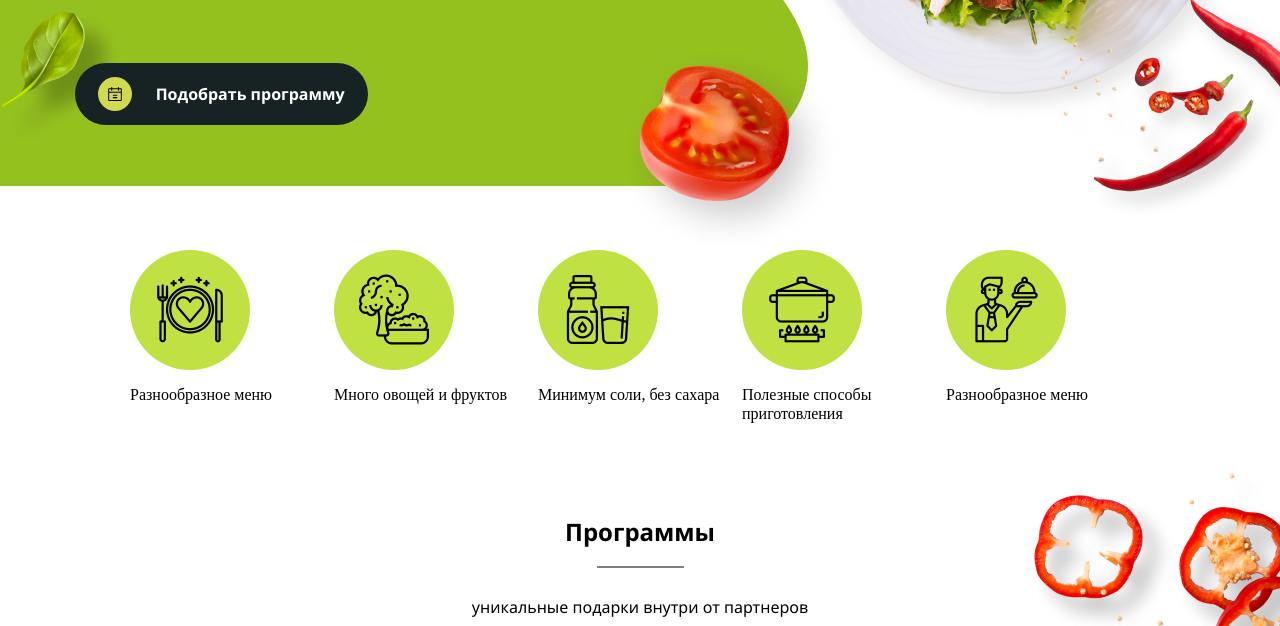
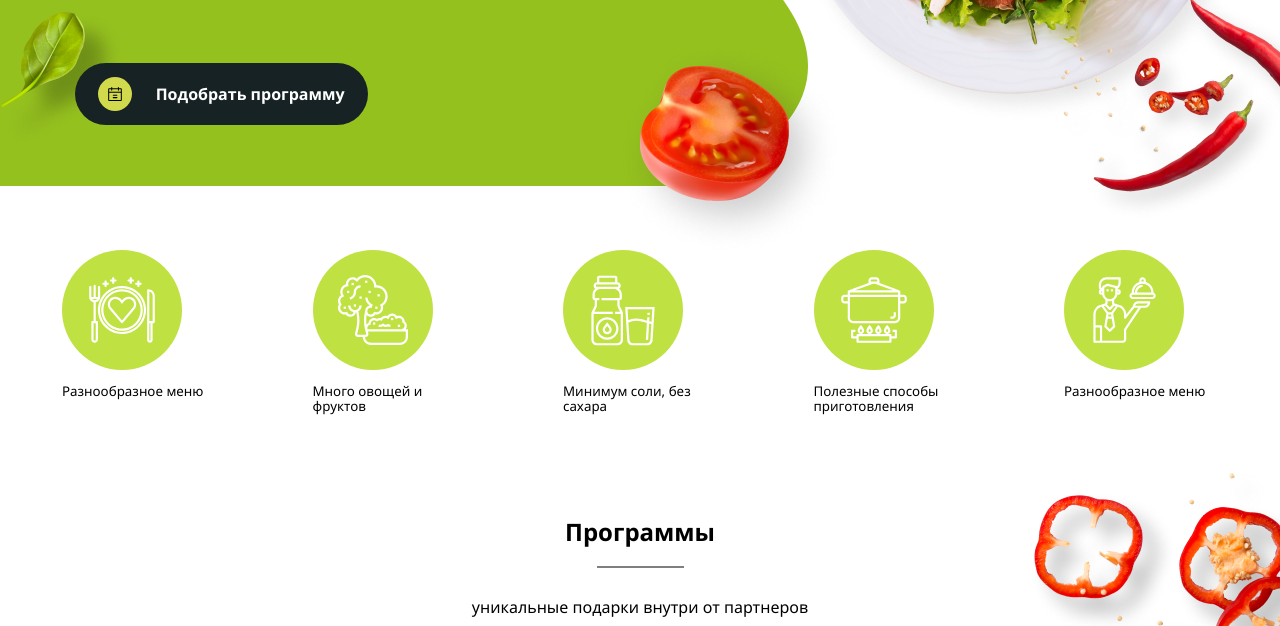
Before and after one commit to zaq345/static, a plain HTML site: page index.html in a window 1280 px wide. Shown: the part 474-1100 px from the top of the page. Drawn offline with Linux system fonts and the light colour scheme.

Commit message:
выполнил задание №1

```diff
--- a/index.html
+++ b/index.html
@@ -84,7 +84,7 @@
 
   <main>
 
-    <!-- <article class="row-circles">
+    <article class="row-circles">
       <div class="circle">
         <img src="./img/header/circle1.svg" alt="circle1">
         <p>Разнообразное меню</p>
@@ -109,57 +109,7 @@
         <img src="./img/header/circle5.svg" alt="circle5">
         <p>Разнообразное меню</p>
       </div>
-    </article> -->
-
-    <article class="circles">
-      <div class="bz-content">
-
-        <div class="circle-box">
-          <div class="circle">
-            <div class="icon-1"></div>
-          </div>
-
-          <p>Разнообразное меню</p>
-        </div>
-
-        <div class="circle-box">
-          <div class="circle">
-            <div class="icon-2"></div>
-          </div>
-
-          <p>Много овощей и фруктов</p>
-        </div>
-
-        <div class="circle-box">
-          <div class="circle">
-            <div class="icon-3"></div>
-          </div>
-
-          <p>Минимум соли, без сахара</p>
-        </div>
-
-        <div class="circle-box">
-          <div class="circle">
-            <div class="icon-4"></div>
-          </div>
-
-          <p>Полезные способы приготовления</p>
-        </div>
-
-        <div class="circle-box">
-          <div class="circle">
-            <div class="icon-5"></div>
-          </div>
-
-          <p>Разнообразное меню</p>
-        </div>
-      </div>
-
-
-
     </article>
-
-
 
     <article class="menu">
 
--- a/styles/flexbox.css
+++ b/styles/flexbox.css
@@ -66,6 +66,10 @@
   text-decoration: none;
   color: black;
   font-family: 'Segoe UI', Tahoma, Geneva, Verdana, sans-serif;
+  transition: 0.25s linear;
+}
+.nav__item:hover{
+  color:#FF8C00;
 }
 .phone{
   display: flex;
@@ -76,6 +80,10 @@
   color: black;
   font-weight: bold;
   font-family: 'Segoe UI', Tahoma, Geneva, Verdana, sans-serif;
+  transition: 0.25s linear;
+}
+.phone__number:hover{
+  color:#FF8C00;
 }
 .phone__number-link{
   font-family: 'Segoe UI', Tahoma, Geneva, Verdana, sans-serif;
@@ -135,7 +143,7 @@
   margin-left: 0;
 }
 /* Ряд кружочков */
-/* .row-circles{
+.row-circles{
   width: 1156px;
   margin: auto;
   margin-top: 125px;
@@ -157,101 +165,8 @@
 .circle>img{
   height: 120px;
   width: 120px;
-} */
-.circles{
-  margin-top: 125px;
-}
-.circle-box{
-  padding: auto 25px;
-  height: 173px;
-  width: 204px;
-  align-items: center;
-}
-.circle{
-  display: flex;
-  width: 120px;
-  height: 120px;
-  background-color: #BFE142;
-  border-radius: 60px;
-  /* margin-top: 25px; */
-  /* align-content: center; */
-  justify-content: center;
-}
-.circle>img{
-  margin-top: 25px;
-  width: 70px;
-  height: 70px;
-}
-.circle>div{
-  margin-top: 25px;
-}
-circle>p{
-  font-family: 'circles-row';
-}
-/*  */
-@font-face {
-  font-family: 'circles-row';
-  src: url(../fonts/circles-row.ttf);
-  font-weight: normal;
-  font-style: normal;
 }
 
-[class^="icon-"]:before, [class*=" icon-"]:before {
-  font-family: "circles-row";
-  font-style: normal;
-  font-weight: normal;
-  font-size: 70px;
-
-  display: inline-block;
-  text-decoration: inherit;
-  width: 1em;
-  margin-right: .2em;
-  text-align: center;
-  /* opacity: .8; */
-
-  /* For safety - reset parent styles, that can break glyph codes*/
-  font-variant: normal;
-  text-transform: none;
-
-  /* fix buttons height, for twitter bootstrap */
-  line-height: 1em;
-
-  /* Animation center compensation - margins should be symmetric */
-  /* remove if not needed */
-  margin-left: .2em;
-
-  /* you can be more comfortable with increased icons size */
-  /* font-size: 120%; */
-
-  /* Font smoothing. That was taken from TWBS */
-  -webkit-font-smoothing: antialiased;
-  -moz-osx-font-smoothing: grayscale;
-
-  /* Uncomment for 3D effect */
-  /* text-shadow: 1px 1px 1px rgba(127, 127, 127, 0.3); */
-}
-
-.icon-3:before { content: '\e800'; } /* '' */
-.icon-4:before { content: '\e801'; } /* '' */
-.icon-5:before { content: '\e802'; } /* '' */
-.icon-1:before { content: '\e803'; } /* '' */
-.icon-2:before { content: '\e804'; } /* '' */
-
-/*  */
-/* скопированный код для кружочков */
-.bz-content {
-  display: flex;
-  justify-content: center;
-
-  box-sizing: content-box;
-}
-.bz-content *,
-.bz-content *::before,
-.bz-content *::after {
-  box-sizing: inherit;
-}
-
-/*  */
 /* Меню/Программы и цитата */
 .menu{
   margin-top: 75px;
```
